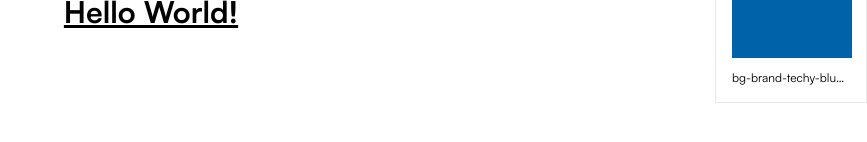
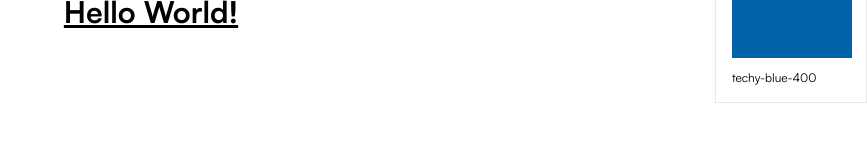
Before and after one commit to glncy-yondu/vue-practice, a Vue app: page / in a window 1280 px wide. Shown: the part 388-530 px from the top of the page, without its empty margins (413-1280 px from the left). Built offline with nearby package versions, Linux system fonts and the light colour scheme.

Commit message:
fix color reactivity issue

```diff
--- a/src/components/base/ColorBox.vue
+++ b/src/components/base/ColorBox.vue
@@ -1,15 +1,14 @@
 <template>
   <div class="flex h-[182px] w-[152px] flex-col gap-y-3 border border-brand-gray-50 p-4">
-    <div
-      :class="twMerge(['flex h-[120px] w-[120px] flex-col justify-end px-1.5 py-2', selectedColor])"
-    ></div>
-    <p class="truncate text-xs">{{ selectedColor }}</p>
+    <div :class="['flex h-[120px] w-[120px] flex-col justify-end px-1.5 py-2', selectedColor]"></div>
+    <p class="truncate text-xs">{{ trimmedColorText }}</p>
   </div>
 </template>
 
 <script setup lang="ts">
-import { twMerge } from 'tailwind-merge'
-withDefaults(
+import { computed } from 'vue'
+
+const props = withDefaults(
   defineProps<{
     selectedColor: string
   }>(),
@@ -17,4 +16,8 @@ withDefaults(
     selectedColor: 'bg-brand-techy-blue'
   }
 )
+
+const selectedColor = computed(() => props.selectedColor)
+
+const trimmedColorText = computed(() => props.selectedColor.substring(9))
 </script>
```
